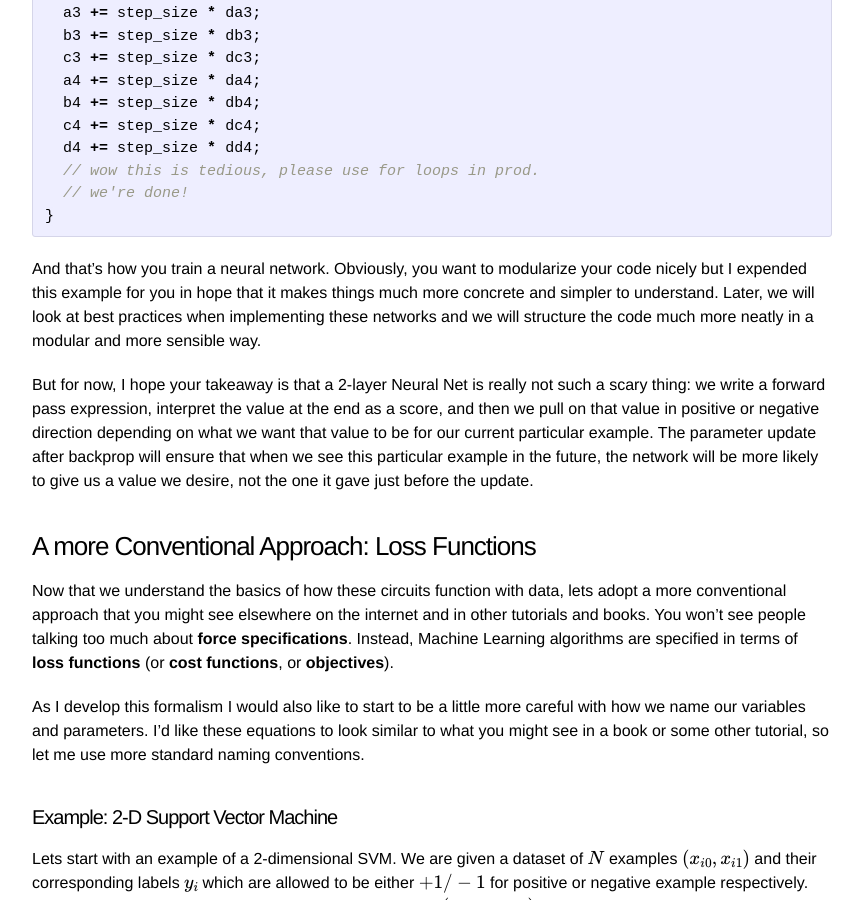
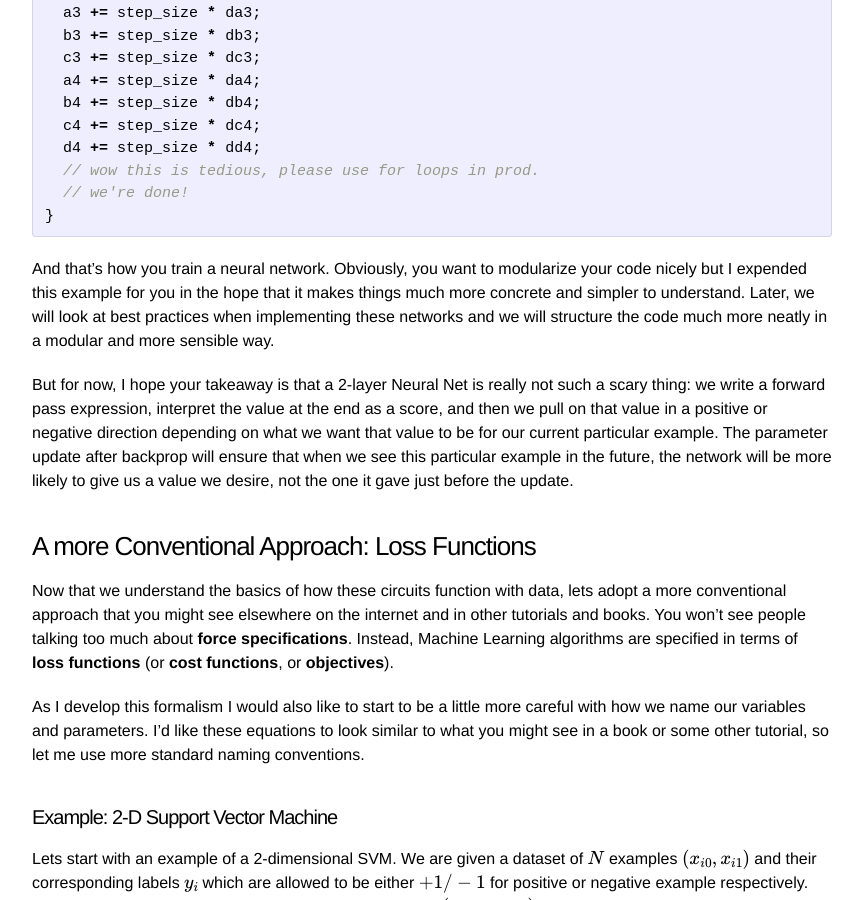
Before and after one commit to karpathy/karpathy.github.io, a Jekyll site: the page built from nntutorial.md, in a window 1280 px wide and 900 px high, scrolled down 30475 px. Shown: the whole window, without its empty margins (208-1071 px from the left). Built offline with Jekyll 4.4.1, drawn with Linux system fonts in a browser that asks for light colours; Markdown is read by kramdown in place of the engine named in the settings; formulas are drawn with MathJax 3; comment, search, counter and statistics services are not loaded; some of the changed text lies outside the part shown.

Commit message:
Since I was reading it, I figured I'd fix some typos.

````diff
--- a/nntutorial.md
+++ b/nntutorial.md
@@ -1096,9 +1096,9 @@ for(var iter = 0; iter < 400; iter++) {
 }
 ```
 
-And that's how you train a neural network. Obviously, you want to modularize your code nicely but I expended this example for you in hope that it makes things much more concrete and simpler to understand. Later, we will look at best practices when implementing these networks and we will structure the code much more neatly in a modular and more sensible way.
+And that's how you train a neural network. Obviously, you want to modularize your code nicely but I expended this example for you in the hope that it makes things much more concrete and simpler to understand. Later, we will look at best practices when implementing these networks and we will structure the code much more neatly in a modular and more sensible way.
 
-But for now, I hope your takeaway is that a 2-layer Neural Net is really not such a scary thing: we write a forward pass expression, interpret the value at the end as a score, and then we pull on that value in positive or negative direction depending on what we want that value to be for our current particular example. The parameter update after backprop will ensure that when we see this particular example in the future, the network will be more likely to give us a value we desire, not the one it gave just before the update.
+But for now, I hope your takeaway is that a 2-layer Neural Net is really not such a scary thing: we write a forward pass expression, interpret the value at the end as a score, and then we pull on that value in a positive or negative direction depending on what we want that value to be for our current particular example. The parameter update after backprop will ensure that when we see this particular example in the future, the network will be more likely to give us a value we desire, not the one it gave just before the update.
 
 
 ### A more Conventional Approach: Loss Functions
````
Also changed, not shown: other parts of nntutorial.md (+3 -3 lines).
